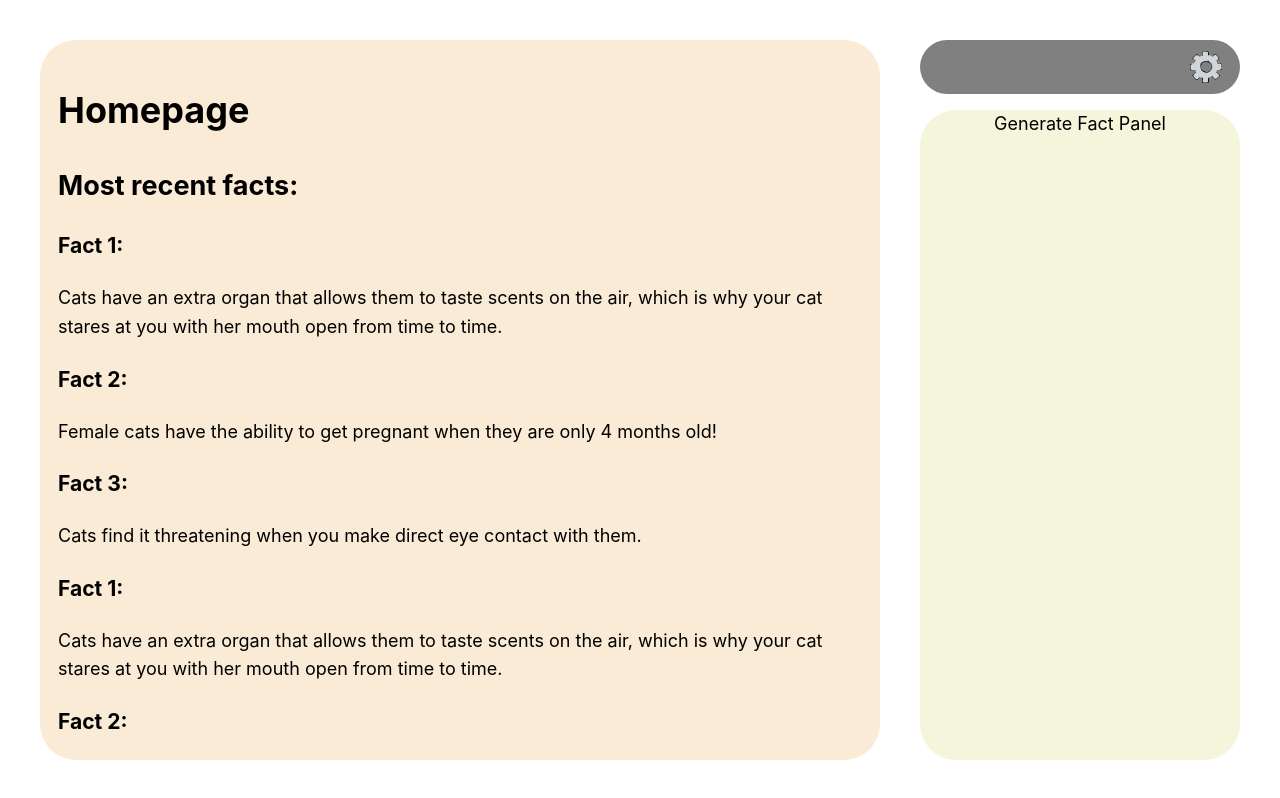
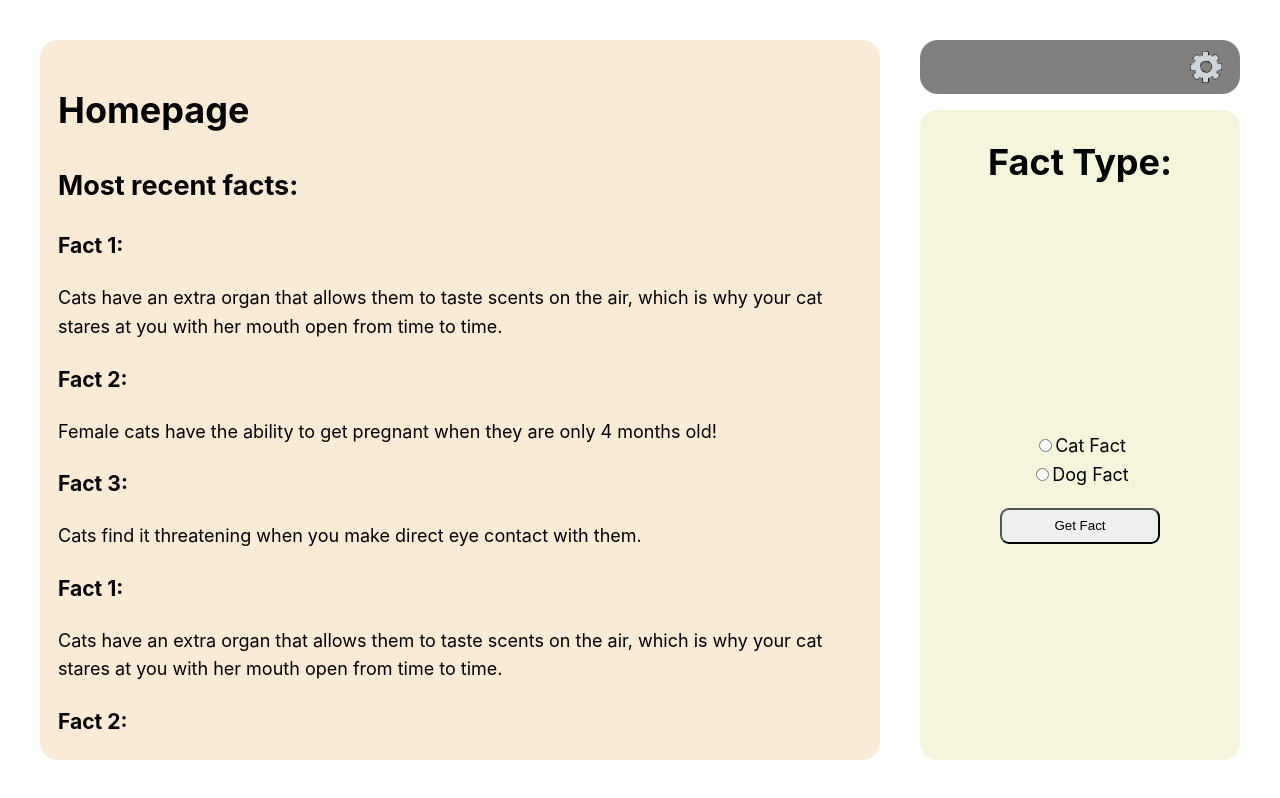
Before and after one commit to Team-Gengar/gengar-fact-app, a Next.js app: page /home in a window 1280 px wide. Built offline with nearby package versions, Linux system fonts and the light colour scheme.

Commit message:
Added form for generating new facts
Co-authored-by: Horacio <hor.val@yahoo.com>
Co-authored-by: Chase Mann <chasemann721@gmail.com>
Co-authored-by: Johanna Merluza <johanna.merluza@gmail.com>
Co-authored-by: Chris Oakes <ckoakes1@gmail.com>

```diff
--- a/components/layout.module.css
+++ b/components/layout.module.css
@@ -1,5 +1,5 @@
 .container {
-  border-radius: 2rem;
+  border-radius: 1rem;
   display: flex;
   flex-direction: row;
   margin: 5vh;
@@ -41,11 +41,28 @@
 }
 
 .generateFactPanel {
+  align-items: center;
   display: flex;
+  flex-direction: column;
   flex-grow: 1;
   height: max-content;
-  justify-content: center;
   margin-top: 2vh;
   background-color: beige;
   border-radius: inherit;
 }
+
+.generateFactForm {
+  align-items: center;
+  display: flex;
+  flex-direction: column;
+  flex-grow: 1;
+  justify-content: center;
+  width: 100%;
+}
+
+.generateFactSubmitButton {
+  border-radius: 0.5rem;
+  height: 2rem;
+  margin-top: 1rem;
+  width: 50%;
+}
--- a/src/pages/home.tsx
+++ b/src/pages/home.tsx
@@ -1,5 +1,6 @@
 import Image from 'next/image';
 import Head from 'next/head';
+import Link from 'next/link';
 import Layout from '../../components/layout';
 import styles from '../../components/layout.module.css';
 
@@ -28,15 +29,33 @@ export default function Home() {
         </div>
         <div className={styles.actionPanel}>
           <div className={styles.navbar}>
+            <Link href='/'>
               <Image
                 src='/images/gear.png'
                 height={32}
                 width={32}
                 alt="Settings icon"
               />
+            </Link>
           </div>
           <div className={styles.generateFactPanel}>
-            Generate Fact Panel
+            <h1>Fact Type:</h1>
+            <div className={styles.generateFactForm}>
+              <div>
+              <input type="radio" id="cat-fact-category" name="fact-category-type" value="cat-fact-category" />
+              <label htmlFor="cat-fact-category">Cat Fact</label><br />
+              </div>
+              <div>
+              <input type="radio" id="dog-fact-category" name="fact-category-type" value="dog-fact-category" />
+              <label htmlFor="dog-fact-category">Dog Fact</label><br />
+              </div>
+              <button className={styles.generateFactSubmitButton} onClick={
+                () => {
+                  const elem = document.querySelector('input[name=fact-category-type]:checked');
+                  console.log(elem ? (elem as HTMLInputElement).value : null)
+                }
+              } >Get Fact</button>
+            </div>
           </div>
         </div>
       </ Layout>
```
Lines whose indentation alone changed are shown as unchanged.
